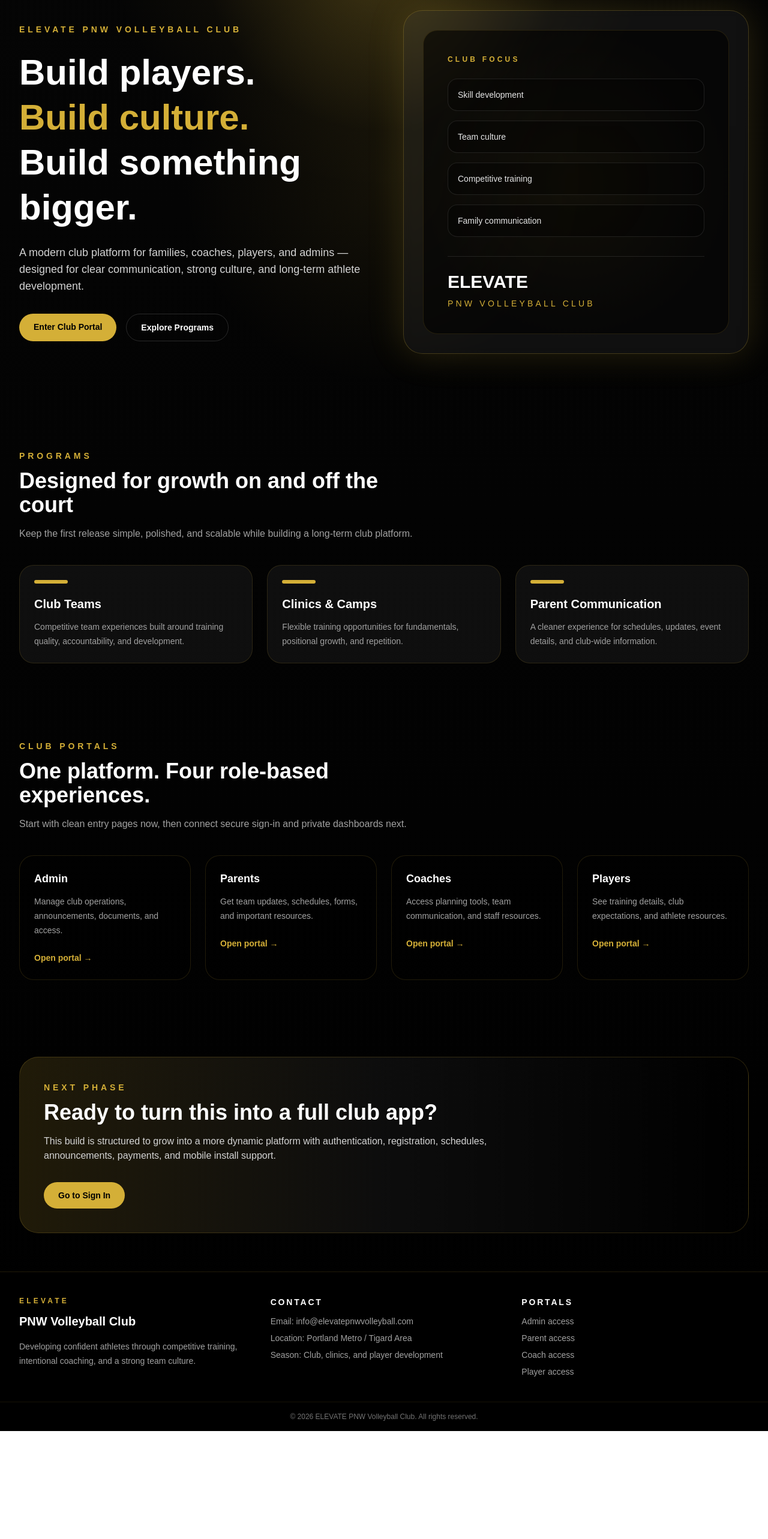
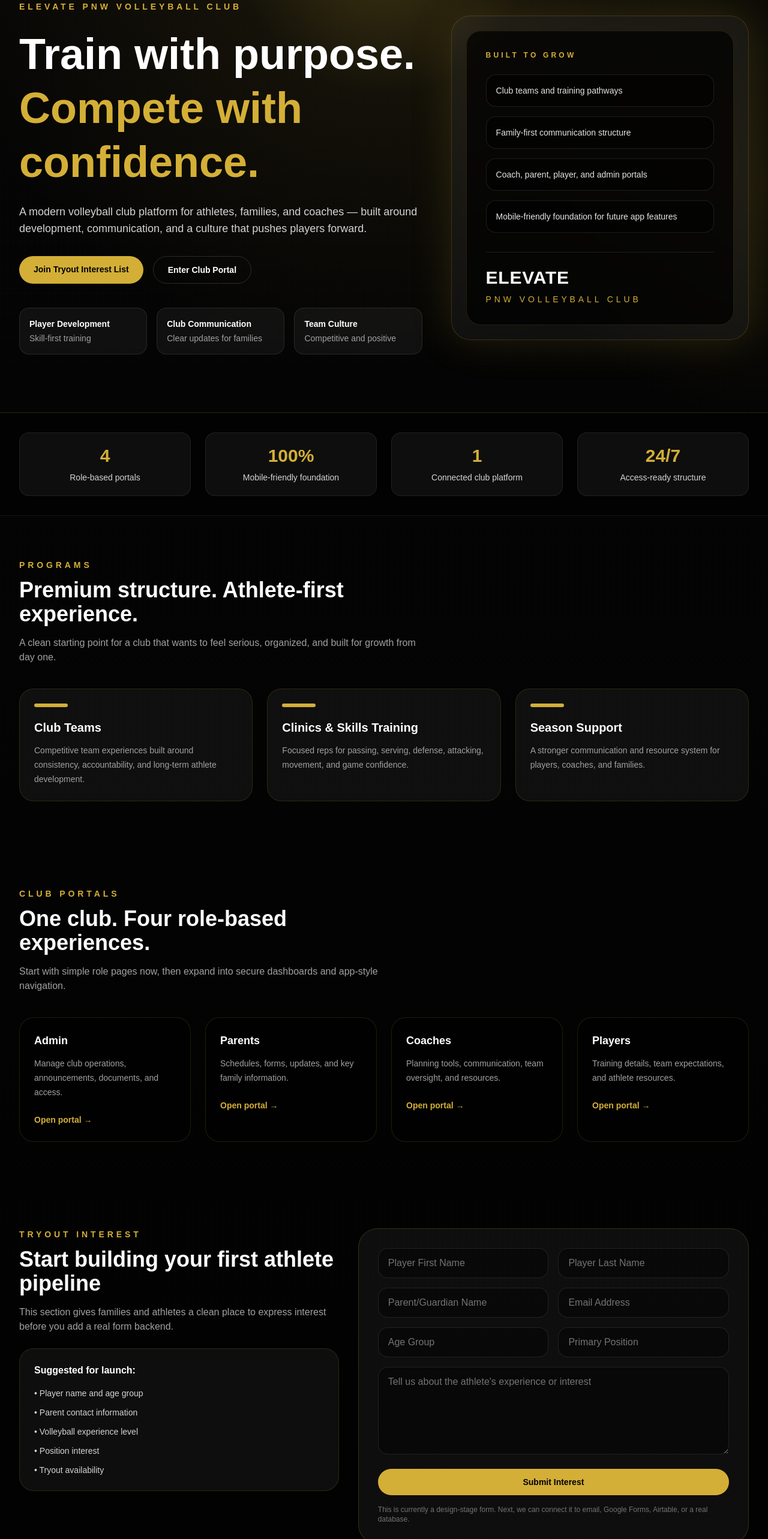
Before and after one commit to sionethompson06/ELEVATE-PNW-Volleyball-Club, a Next.js app: page / in a window 1280 px wide. Shown: the part 160-2726 px from the top of the page at 60% size. Before the commit the page ends 2546 px from the top, so only its background shows below. Built offline with nearby package versions, Linux system fonts and the light colour scheme.

Commit message:
Upgrade landing page with premium sections and mobile refinements

```diff
--- a/src/app/page.tsx
+++ b/src/app/page.tsx
@@ -2,13 +2,19 @@ import Hero from "../components/landing/Hero";
 import Programs from "../components/landing/Programs";
 import PortalCards from "../components/landing/PortalCards";
 import CtaSection from "../components/landing/CtaSection";
+import StatsBand from "../components/landing/StatsBand";
+import TryoutInterest from "../components/landing/TryoutInterest";
+import ContactSection from "../components/landing/ContactSection";
 
 export default function HomePage() {
   return (
     <>
       <Hero />
+      <StatsBand />
       <Programs />
       <PortalCards />
+      <TryoutInterest />
+      <ContactSection />
       <CtaSection />
     </>
   );
--- /dev/null
+++ b/src/components/landing/ContactSection.tsx
@@ -0,0 +1,57 @@
+export default function ContactSection() {
+  return (
+    <section id="contact" className="mx-auto max-w-7xl px-4 py-18 sm:px-6 lg:px-8">
+      <div className="grid gap-8 lg:grid-cols-[1fr_1fr]">
+        <div className="rounded-[2rem] border border-[#d4af37]/20 bg-white/5 p-8">
+          <p className="text-sm font-semibold uppercase tracking-[0.35em] text-[#d4af37]">
+            Contact
+          </p>
+          <h2 className="mt-3 text-3xl font-black text-white sm:text-4xl">
+            A stronger first impression for families
+          </h2>
+          <p className="mt-4 text-neutral-400">
+            Keep the communication clear, premium, and easy to access on mobile.
+          </p>
+
+          <div className="mt-8 grid gap-4">
+            <div className="rounded-2xl border border-white/10 bg-black/40 p-5">
+              <p className="text-sm font-semibold text-white">Email</p>
+              <p className="mt-1 text-neutral-400">info@elevatepnwvolleyball.com</p>
+            </div>
+            <div className="rounded-2xl border border-white/10 bg-black/40 p-5">
+              <p className="text-sm font-semibold text-white">Region</p>
+              <p className="mt-1 text-neutral-400">Portland Metro / Tigard Area</p>
+            </div>
+            <div className="rounded-2xl border border-white/10 bg-black/40 p-5">
+              <p className="text-sm font-semibold text-white">Focus</p>
+              <p className="mt-1 text-neutral-400">Club teams, clinics, and athlete development</p>
+            </div>
+          </div>
+        </div>
+
+        <div className="rounded-[2rem] border border-[#d4af37]/20 bg-gradient-to-br from-[#d4af37]/12 via-white/5 to-transparent p-8">
+          <p className="text-sm font-semibold uppercase tracking-[0.35em] text-[#d4af37]">
+            Launch Direction
+          </p>
+          <h3 className="mt-3 text-2xl font-black text-white">
+            Ready for the next phase
+          </h3>
+          <div className="mt-6 space-y-4 text-sm text-neutral-300">
+            <p>• Add real logo assets and favicon package</p>
+            <p>• Connect tryout form submissions</p>
+            <p>• Add secure auth for admin, parents, coaches, and players</p>
+            <p>• Build app-style dashboards and announcements</p>
+            <p>• Add schedule, documents, and messaging tools</p>
+          </div>
+
+          <div className="mt-8 rounded-2xl border border-white/10 bg-black/40 p-5">
+            <p className="text-sm font-semibold text-white">Mobile-first note</p>
+            <p className="mt-2 text-sm text-neutral-400">
+              This layout is already structured to feel cleaner on phones and can grow into a PWA or wrapped mobile app later.
+            </p>
+          </div>
+        </div>
+      </div>
+    </section>
+  );
+}
--- a/src/components/landing/Hero.tsx
+++ b/src/components/landing/Hero.tsx
@@ -2,68 +2,85 @@ import Link from "next/link";
 
 export default function Hero() {
   return (
-    <section className="relative overflow-hidden">
-      <div className="absolute inset-0 bg-[radial-gradient(circle_at_top,rgba(212,175,55,0.22),transparent_30%),radial-gradient(circle_at_center,rgba(212,175,55,0.08),transparent_45%)]" />
+    <section className="relative overflow-hidden border-b border-[#d4af37]/10">
+      <div className="absolute inset-0 bg-[radial-gradient(circle_at_top,rgba(212,175,55,0.18),transparent_24%),radial-gradient(circle_at_right,rgba(212,175,55,0.08),transparent_30%)]" />
+      <div className="absolute inset-0 opacity-20 [background-image:linear-gradient(rgba(255,255,255,0.04)_1px,transparent_1px),linear-gradient(90deg,rgba(255,255,255,0.04)_1px,transparent_1px)] [background-size:40px_40px]" />
 
-      <div className="relative mx-auto max-w-7xl px-4 py-16 sm:px-6 lg:px-8 lg:py-24">
-        <div className="grid items-center gap-12 lg:grid-cols-2">
+      <div className="relative mx-auto max-w-7xl px-4 pb-16 pt-14 sm:px-6 lg:px-8 lg:pb-24 lg:pt-20">
+        <div className="grid items-center gap-12 lg:grid-cols-[1.15fr_0.85fr]">
           <div>
             <p className="text-sm font-semibold uppercase tracking-[0.35em] text-[#d4af37]">
               ELEVATE PNW Volleyball Club
             </p>
 
-            <h1 className="mt-6 text-4xl font-bold leading-tight text-white sm:text-5xl lg:text-6xl">
-              Build players.
-              <span className="block text-[#d4af37]">Build culture.</span>
-              Build something bigger.
+            <h1 className="mt-6 text-4xl font-black leading-tight text-white sm:text-5xl lg:text-7xl">
+              Train with purpose.
+              <span className="block text-[#d4af37]">Compete with confidence.</span>
             </h1>
 
             <p className="mt-6 max-w-2xl text-base leading-7 text-neutral-300 sm:text-lg">
-              A modern club platform for families, coaches, players, and admins —
-              designed for clear communication, strong culture, and long-term athlete development.
+              A modern volleyball club platform for athletes, families, and coaches —
+              built around development, communication, and a culture that pushes players forward.
             </p>
 
             <div className="mt-8 flex flex-col gap-4 sm:flex-row">
               <Link
+                href="#tryouts"
+                className="rounded-full bg-[#d4af37] px-6 py-3 text-center text-sm font-semibold text-black transition hover:bg-[#e6c65b]"
+              >
+                Join Tryout Interest List
+              </Link>
+              <Link
                 href="/login"
-                className="rounded-full bg-[#d4af37] px-6 py-3 text-center text-sm font-semibold text-black transition hover:bg-[#e6c65b]"
+                className="rounded-full border border-white/15 px-6 py-3 text-center text-sm font-semibold text-white transition hover:border-[#d4af37] hover:text-[#d4af37]"
               >
                 Enter Club Portal
               </Link>
-              <Link
-                href="/#programs"
-                className="rounded-full border border-white/15 px-6 py-3 text-center text-sm font-semibold text-white transition hover:border-[#d4af37] hover:text-[#d4af37]"
-              >
-                Explore Programs
-              </Link>
+            </div>
+
+            <div className="mt-10 grid max-w-2xl gap-4 sm:grid-cols-3">
+              {[
+                ["Player Development", "Skill-first training"],
+                ["Club Communication", "Clear updates for families"],
+                ["Team Culture", "Competitive and positive"],
+              ].map(([title, text]) => (
+                <div
+                  key={title}
+                  className="rounded-2xl border border-white/10 bg-white/5 p-4 backdrop-blur"
+                >
+                  <p className="text-sm font-semibold text-white">{title}</p>
+                  <p className="mt-1 text-sm text-neutral-400">{text}</p>
+                </div>
+              ))}
             </div>
           </div>
 
           <div className="flex justify-center lg:justify-end">
-            <div className="relative w-full max-w-xl rounded-[2rem] border border-[#d4af37]/25 bg-white/5 p-8 shadow-[0_0_60px_rgba(212,175,55,0.18)] backdrop-blur">
-              <div className="absolute inset-0 rounded-[2rem] bg-[radial-gradient(circle,rgba(212,175,55,0.15),transparent_65%)]" />
-              <div className="relative rounded-[1.5rem] border border-[#d4af37]/15 bg-black/60 p-10">
+            <div className="w-full max-w-xl rounded-[2rem] border border-[#d4af37]/20 bg-white/5 p-6 shadow-[0_0_70px_rgba(212,175,55,0.16)] backdrop-blur">
+              <div className="rounded-[1.5rem] border border-[#d4af37]/15 bg-black/70 p-6 sm:p-8">
                 <p className="text-xs font-semibold uppercase tracking-[0.35em] text-[#d4af37]">
-                  Club Focus
+                  Built to grow
                 </p>
+
                 <div className="mt-6 grid gap-4">
                   {[
-                    "Skill development",
-                    "Team culture",
-                    "Competitive training",
-                    "Family communication",
+                    "Club teams and training pathways",
+                    "Family-first communication structure",
+                    "Coach, parent, player, and admin portals",
+                    "Mobile-friendly foundation for future app features",
                   ].map((item) => (
                     <div
                       key={item}
-                      className="rounded-2xl border border-white/10 bg-black/30 px-4 py-4 text-sm text-neutral-200"
+                      className="rounded-2xl border border-white/10 bg-black/40 px-4 py-4 text-sm text-neutral-200"
                     >
                       {item}
                     </div>
                   ))}
                 </div>
+
                 <div className="mt-8 border-t border-white/10 pt-6">
-                  <p className="text-3xl font-bold text-white">ELEVATE</p>
-                  <p className="mt-2 text-sm uppercase tracking-[0.3em] text-[#d4af37]">
+                  <p className="text-3xl font-black tracking-wide text-white">ELEVATE</p>
+                  <p className="mt-2 text-sm uppercase tracking-[0.35em] text-[#d4af37]">
                     PNW Volleyball Club
                   </p>
                 </div>
--- a/src/components/landing/PortalCards.tsx
+++ b/src/components/landing/PortalCards.tsx
@@ -8,33 +8,33 @@ const portals = [
   },
   {
     title: "Parents",
-    description: "Get team updates, schedules, forms, and important resources.",
+    description: "Schedules, forms, updates, and key family information.",
     href: "/parents",
   },
   {
     title: "Coaches",
-    description: "Access planning tools, team communication, and staff resources.",
+    description: "Planning tools, communication, team oversight, and resources.",
     href: "/coaches",
   },
   {
     title: "Players",
-    description: "See training details, club expectations, and athlete resources.",
+    description: "Training details, team expectations, and athlete resources.",
     href: "/players",
   },
 ];
 
 export default function PortalCards() {
   return (
-    <section id="portals" className="mx-auto max-w-7xl px-4 py-16 sm:px-6 lg:px-8">
+    <section id="portals" className="mx-auto max-w-7xl px-4 py-18 sm:px-6 lg:px-8">
       <div className="max-w-2xl">
         <p className="text-sm font-semibold uppercase tracking-[0.35em] text-[#d4af37]">
           Club Portals
         </p>
-        <h2 className="mt-3 text-3xl font-bold text-white sm:text-4xl">
-          One platform. Four role-based experiences.
+        <h2 className="mt-3 text-3xl font-black text-white sm:text-4xl">
+          One club. Four role-based experiences.
         </h2>
         <p className="mt-4 text-neutral-400">
-          Start with clean entry pages now, then connect secure sign-in and private dashboards next.
+          Start with simple role pages now, then expand into secure dashboards and app-style navigation.
         </p>
       </div>
 
@@ -43,7 +43,7 @@ export default function PortalCards() {
           <Link
             key={portal.title}
             href={portal.href}
-            className="group rounded-3xl border border-[#d4af37]/15 bg-black/40 p-6 transition hover:border-[#d4af37]/50 hover:bg-white/[0.05]"
+            className="group rounded-3xl border border-[#d4af37]/15 bg-black/40 p-6 transition hover:-translate-y-1 hover:border-[#d4af37]/50 hover:bg-white/[0.05]"
           >
             <p className="text-lg font-semibold text-white">{portal.title}</p>
             <p className="mt-3 text-sm leading-6 text-neutral-400">
--- a/src/components/landing/Programs.tsx
+++ b/src/components/landing/Programs.tsx
@@ -2,33 +2,33 @@ const programs = [
   {
     title: "Club Teams",
     description:
-      "Competitive team experiences built around training quality, accountability, and development.",
+      "Competitive team experiences built around consistency, accountability, and long-term athlete development.",
   },
   {
-    title: "Clinics & Camps",
+    title: "Clinics & Skills Training",
     description:
-      "Flexible training opportunities for fundamentals, positional growth, and repetition.",
+      "Focused reps for passing, serving, defense, attacking, movement, and game confidence.",
   },
   {
-    title: "Parent Communication",
+    title: "Season Support",
     description:
-      "A cleaner experience for schedules, updates, event details, and club-wide information.",
+      "A stronger communication and resource system for players, coaches, and families.",
   },
 ];
 
 export default function Programs() {
   return (
-    <section id="programs" className="mx-auto max-w-7xl px-4 py-16 sm:px-6 lg:px-8">
+    <section id="programs" className="mx-auto max-w-7xl px-4 py-18 sm:px-6 lg:px-8">
       <div className="max-w-2xl">
         <p className="text-sm font-semibold uppercase tracking-[0.35em] text-[#d4af37]">
           Programs
         </p>
-        <h2 className="mt-3 text-3xl font-bold text-white sm:text-4xl">
-          Designed for growth on and off the court
+        <h2 className="mt-3 text-3xl font-black text-white sm:text-4xl">
+          Premium structure. Athlete-first experience.
         </h2>
         <p className="mt-4 text-neutral-400">
-          Keep the first release simple, polished, and scalable while building a
-          long-term club platform.
+          A clean starting point for a club that wants to feel serious, organized,
+          and built for growth from day one.
         </p>
       </div>
 
@@ -36,7 +36,7 @@ export default function Programs() {
         {programs.map((program) => (
           <div
             key={program.title}
-            className="rounded-3xl border border-[#d4af37]/15 bg-white/5 p-6 transition hover:border-[#d4af37]/40 hover:bg-white/[0.07]"
+            className="rounded-3xl border border-[#d4af37]/15 bg-white/5 p-6 transition hover:-translate-y-1 hover:border-[#d4af37]/40 hover:bg-white/[0.07]"
           >
             <div className="h-1.5 w-14 rounded-full bg-[#d4af37]" />
             <h3 className="mt-5 text-xl font-semibold text-white">{program.title}</h3>
--- /dev/null
+++ b/src/components/landing/StatsBand.tsx
@@ -0,0 +1,21 @@
+const stats = [
+  { value: "4", label: "Role-based portals" },
+  { value: "100%", label: "Mobile-friendly foundation" },
+  { value: "1", label: "Connected club platform" },
+  { value: "24/7", label: "Access-ready structure" },
+];
+
+export default function StatsBand() {
+  return (
+    <section className="border-y border-[#d4af37]/10 bg-black/40">
+      <div className="mx-auto grid max-w-7xl gap-6 px-4 py-8 sm:grid-cols-2 sm:px-6 lg:grid-cols-4 lg:px-8">
+        {stats.map((stat) => (
+          <div key={stat.label} className="rounded-2xl border border-white/8 bg-white/5 p-5 text-center">
+            <p className="text-3xl font-black text-[#d4af37]">{stat.value}</p>
+            <p className="mt-2 text-sm text-neutral-300">{stat.label}</p>
+          </div>
+        ))}
+      </div>
+    </section>
+  );
+}
--- /dev/null
+++ b/src/components/landing/TryoutInterest.tsx
@@ -0,0 +1,92 @@
+export default function TryoutInterest() {
+  return (
+    <section id="tryouts" className="mx-auto max-w-7xl px-4 py-18 sm:px-6 lg:px-8">
+      <div className="grid gap-8 lg:grid-cols-[0.9fr_1.1fr]">
+        <div>
+          <p className="text-sm font-semibold uppercase tracking-[0.35em] text-[#d4af37]">
+            Tryout Interest
+          </p>
+          <h2 className="mt-3 text-3xl font-black text-white sm:text-4xl">
+            Start building your first athlete pipeline
+          </h2>
+          <p className="mt-4 text-neutral-400">
+            This section gives families and athletes a clean place to express interest
+            before you add a real form backend.
+          </p>
+
+          <div className="mt-6 rounded-3xl border border-[#d4af37]/15 bg-white/5 p-6">
+            <p className="text-base font-semibold text-white">Suggested for launch:</p>
+            <ul className="mt-4 space-y-3 text-sm text-neutral-300">
+              <li>• Player name and age group</li>
+              <li>• Parent contact information</li>
+              <li>• Volleyball experience level</li>
+              <li>• Position interest</li>
+              <li>• Tryout availability</li>
+            </ul>
+          </div>
+        </div>
+
+        <div className="rounded-[2rem] border border-[#d4af37]/20 bg-white/5 p-6 sm:p-8">
+          <form className="grid gap-4">
+            <div className="grid gap-4 sm:grid-cols-2">
+              <input
+                type="text"
+                placeholder="Player First Name"
+                className="rounded-2xl border border-white/10 bg-black/40 px-4 py-3 text-white placeholder:text-neutral-500 outline-none transition focus:border-[#d4af37]"
+              />
+              <input
+                type="text"
+                placeholder="Player Last Name"
+                className="rounded-2xl border border-white/10 bg-black/40 px-4 py-3 text-white placeholder:text-neutral-500 outline-none transition focus:border-[#d4af37]"
+              />
+            </div>
+
+            <div className="grid gap-4 sm:grid-cols-2">
+              <input
+                type="text"
+                placeholder="Parent/Guardian Name"
+                className="rounded-2xl border border-white/10 bg-black/40 px-4 py-3 text-white placeholder:text-neutral-500 outline-none transition focus:border-[#d4af37]"
+              />
+              <input
+                type="email"
+                placeholder="Email Address"
+                className="rounded-2xl border border-white/10 bg-black/40 px-4 py-3 text-white placeholder:text-neutral-500 outline-none transition focus:border-[#d4af37]"
+              />
+            </div>
+
+            <div className="grid gap-4 sm:grid-cols-2">
+              <input
+                type="text"
+                placeholder="Age Group"
+                className="rounded-2xl border border-white/10 bg-black/40 px-4 py-3 text-white placeholder:text-neutral-500 outline-none transition focus:border-[#d4af37]"
+              />
+              <input
+                type="text"
+                placeholder="Primary Position"
+                className="rounded-2xl border border-white/10 bg-black/40 px-4 py-3 text-white placeholder:text-neutral-500 outline-none transition focus:border-[#d4af37]"
+              />
+            </div>
+
+            <textarea
+              placeholder="Tell us about the athlete's experience or interest"
+              rows={5}
+              className="rounded-2xl border border-white/10 bg-black/40 px-4 py-3 text-white placeholder:text-neutral-500 outline-none transition focus:border-[#d4af37]"
+            />
+
+            <button
+              type="button"
+              className="mt-2 inline-flex justify-center rounded-full bg-[#d4af37] px-6 py-3 text-sm font-semibold text-black transition hover:bg-[#e6c65b]"
+            >
+              Submit Interest
+            </button>
+
+            <p className="text-xs text-neutral-500">
+              This is currently a design-stage form. Next, we can connect it to email,
+              Google Forms, Airtable, or a real database.
+            </p>
+          </form>
+        </div>
+      </div>
+    </section>
+  );
+}
--- a/src/components/layout/Footer.tsx
+++ b/src/components/layout/Footer.tsx
@@ -1,17 +1,17 @@
 export default function Footer() {
   return (
-    <footer id="contact" className="border-t border-[#d4af37]/15 bg-black/60">
+    <footer className="border-t border-[#d4af37]/15 bg-black/70">
       <div className="mx-auto grid max-w-7xl gap-10 px-4 py-10 sm:px-6 lg:grid-cols-3 lg:px-8">
         <div>
           <p className="text-xs font-semibold uppercase tracking-[0.35em] text-[#d4af37]">
             ELEVATE
           </p>
-          <h3 className="mt-3 text-xl font-semibold text-white">
+          <h3 className="mt-3 text-xl font-black text-white">
             PNW Volleyball Club
           </h3>
           <p className="mt-4 max-w-sm text-sm leading-6 text-neutral-400">
-            Developing confident athletes through competitive training,
-            intentional coaching, and a strong team culture.
+            A premium, mobile-friendly club platform built for development,
+            communication, and a stronger athlete experience.
           </p>
         </div>
 
@@ -22,19 +22,19 @@ export default function Footer() {
           <div className="mt-3 space-y-2 text-sm text-neutral-400">
             <p>Email: info@elevatepnwvolleyball.com</p>
             <p>Location: Portland Metro / Tigard Area</p>
-            <p>Season: Club, clinics, and player development</p>
+            <p>Experience: Club teams, clinics, and development</p>
           </div>
         </div>
 
         <div>
           <h4 className="text-sm font-semibold uppercase tracking-[0.2em] text-white">
-            Portals
+            Club Access
           </h4>
           <div className="mt-3 space-y-2 text-sm text-neutral-400">
-            <p>Admin access</p>
-            <p>Parent access</p>
-            <p>Coach access</p>
-            <p>Player access</p>
+            <p>Admin portal</p>
+            <p>Parent portal</p>
+            <p>Coach portal</p>
+            <p>Player portal</p>
           </div>
         </div>
       </div>
--- a/src/components/layout/Navbar.tsx
+++ b/src/components/layout/Navbar.tsx
@@ -7,6 +7,7 @@ const navItems = [
   { label: "Home", href: "/" },
   { label: "Programs", href: "/#programs" },
   { label: "Portals", href: "/#portals" },
+  { label: "Tryouts", href: "/#tryouts" },
   { label: "Contact", href: "/#contact" },
 ];
 
@@ -52,7 +53,7 @@ export default function Navbar() {
           className="inline-flex items-center rounded-lg border border-[#d4af37]/40 px-3 py-2 text-sm text-[#d4af37] md:hidden"
           aria-label="Toggle menu"
         >
-          Menu
+          {open ? "Close" : "Menu"}
         </button>
       </div>
 
```
